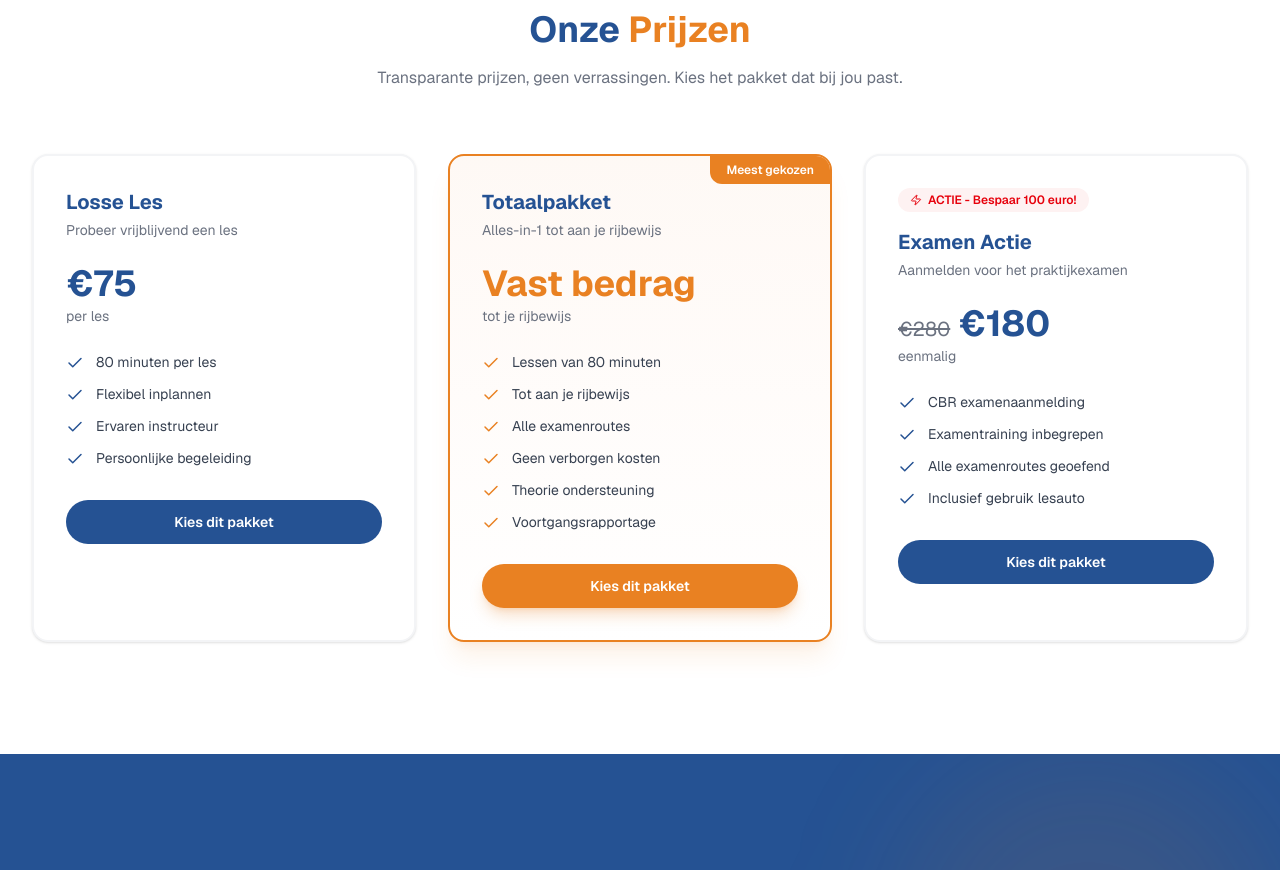
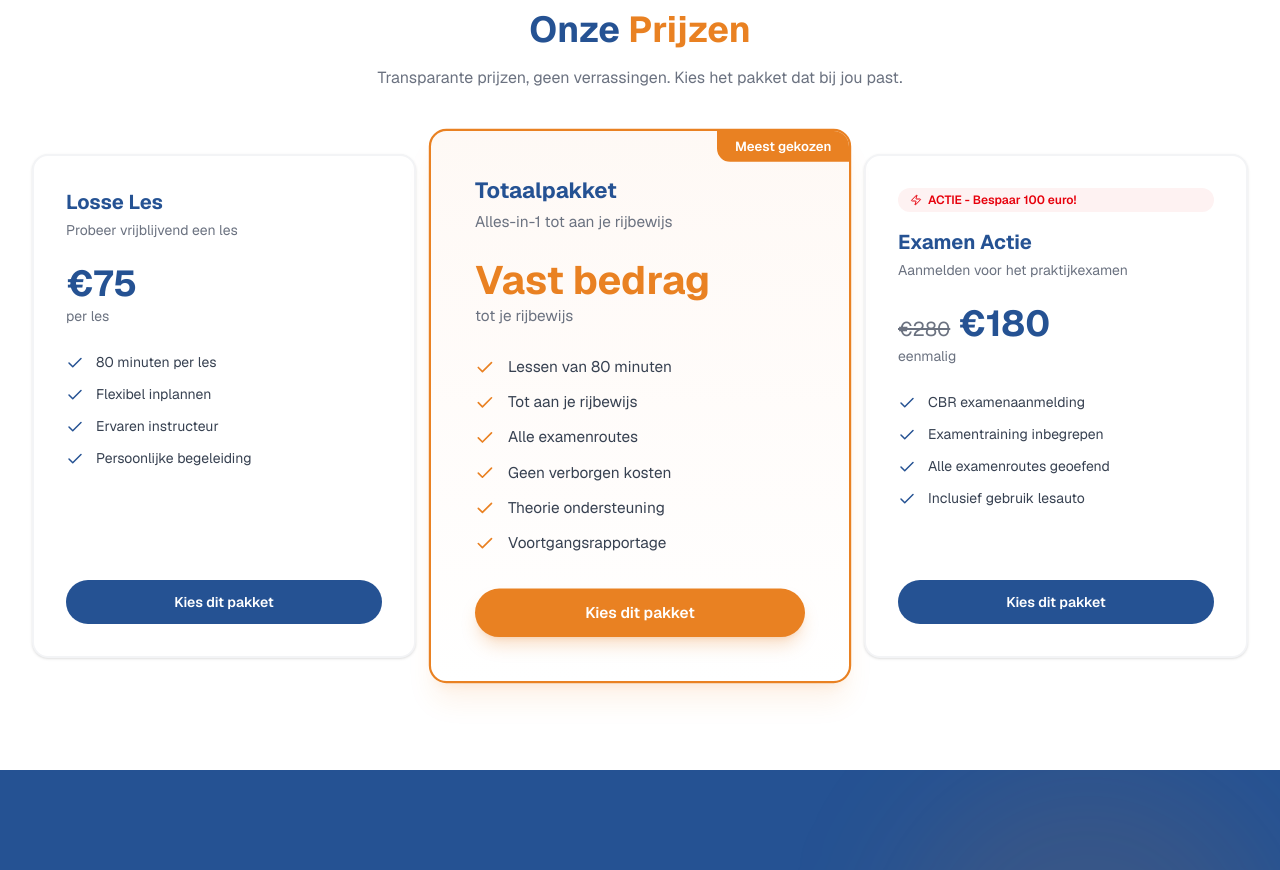
Before and after one commit to joris1013/Slaagsnel, a Next.js app: page / in a window 1280 px wide. Shown: the part 1520-2390 px from the top of the page. Built offline with nearby package versions, Linux system fonts and the light colour scheme.

Commit message:
prijskaarten fix en knoppen

```diff
--- a/src/components/Examens.tsx
+++ b/src/components/Examens.tsx
@@ -121,6 +121,9 @@ export default function Examens() {
                   whileHover={{ scale: 1.03 }}
                   whileTap={{ scale: 0.97 }}
                   onClick={() => {
+                    window.dispatchEvent(
+                      new CustomEvent("selectPakket", { detail: "examen-actie" })
+                    );
                     const el = document.querySelector("#inschrijven");
                     if (el) el.scrollIntoView({ behavior: "smooth" });
                   }}
--- a/src/components/InschrijfForm.tsx
+++ b/src/components/InschrijfForm.tsx
@@ -1,6 +1,6 @@
 "use client";
 
-import { useState } from "react";
+import { useState, useEffect } from "react";
 import { useForm } from "react-hook-form";
 import { zodResolver } from "@hookform/resolvers/zod";
 import { z } from "zod";
@@ -30,6 +30,7 @@ export default function InschrijfForm() {
     handleSubmit,
     formState: { errors, isSubmitting },
     reset,
+    setValue,
   } = useForm<FormData>({
     resolver: zodResolver(formSchema),
     defaultValues: {
@@ -40,6 +41,17 @@ export default function InschrijfForm() {
       bericht: "",
     },
   });
+
+  useEffect(() => {
+    const handleSelectPakket = (event: Event) => {
+      const customEvent = event as CustomEvent<string>;
+      setValue("pakket", customEvent.detail, { shouldValidate: true });
+    };
+    window.addEventListener("selectPakket", handleSelectPakket);
+    return () => {
+      window.removeEventListener("selectPakket", handleSelectPakket);
+    };
+  }, [setValue]);
 
   const onSubmit = async (data: FormData) => {
     setServerError("");
--- a/src/components/Prijzen.tsx
+++ b/src/components/Prijzen.tsx
@@ -7,6 +7,7 @@ import AnimatedSection from "./AnimatedSection";
 const plans = [
   {
     title: "Losse Les",
+    value: "losse-les",
     price: "€75",
     period: "per les",
     description: "Probeer vrijblijvend een les",
@@ -21,6 +22,7 @@ const plans = [
   },
   {
     title: "Totaalpakket",
+    value: "totaalpakket",
     price: "Vast bedrag",
     period: "tot je rijbewijs",
     description: "Alles-in-1 tot aan je rijbewijs",
@@ -37,6 +39,7 @@ const plans = [
   },
   {
     title: "Examen Actie",
+    value: "examen-actie",
     price: "€180",
     originalPrice: "€280",
     period: "eenmalig",
@@ -75,7 +78,10 @@ const cardVariants = {
 };
 
 export default function Prijzen() {
-  const handleScroll = () => {
+  const handleSelectPlan = (pakketValue: string) => {
+    window.dispatchEvent(
+      new CustomEvent("selectPakket", { detail: pakketValue })
+    );
     const element = document.querySelector("#inschrijven");
     if (element) {
       element.scrollIntoView({ behavior: "smooth" });
@@ -111,10 +117,10 @@ export default function Prijzen() {
                 y: -8,
                 transition: { duration: 0.3 },
               }}
-              className={`relative overflow-hidden rounded-2xl border-2 p-6 transition-shadow duration-300 sm:p-8 ${
+              className={`relative flex flex-col overflow-hidden rounded-2xl border-2 transition-shadow duration-300 ${
                 plan.highlighted
-                  ? "border-secondary bg-gradient-to-b from-secondary/5 to-white shadow-xl shadow-secondary/10"
-                  : "border-gray-100 bg-white shadow-sm hover:shadow-lg hover:shadow-primary/5"
+                  ? "border-secondary bg-gradient-to-b from-secondary/5 to-white shadow-xl shadow-secondary/10 p-7 sm:p-10 lg:scale-110 z-10"
+                  : "border-gray-100 bg-white shadow-sm hover:shadow-lg hover:shadow-primary/5 p-6 sm:p-8"
               }`}
             >
               {/* Highlighted badge */}
@@ -178,8 +184,8 @@ export default function Prijzen() {
               <motion.button
                 whileHover={{ scale: 1.03 }}
                 whileTap={{ scale: 0.97 }}
-                onClick={handleScroll}
-                className={`w-full rounded-full py-3 text-sm font-semibold transition-colors ${
+                onClick={() => handleSelectPlan(plan.value)}
+                className={`mt-auto w-full rounded-full py-3 text-sm font-semibold transition-colors ${
                   plan.highlighted
                     ? "bg-secondary text-white hover:bg-secondary-dark shadow-lg shadow-secondary/25"
                     : "bg-primary text-white hover:bg-primary-dark"
```
